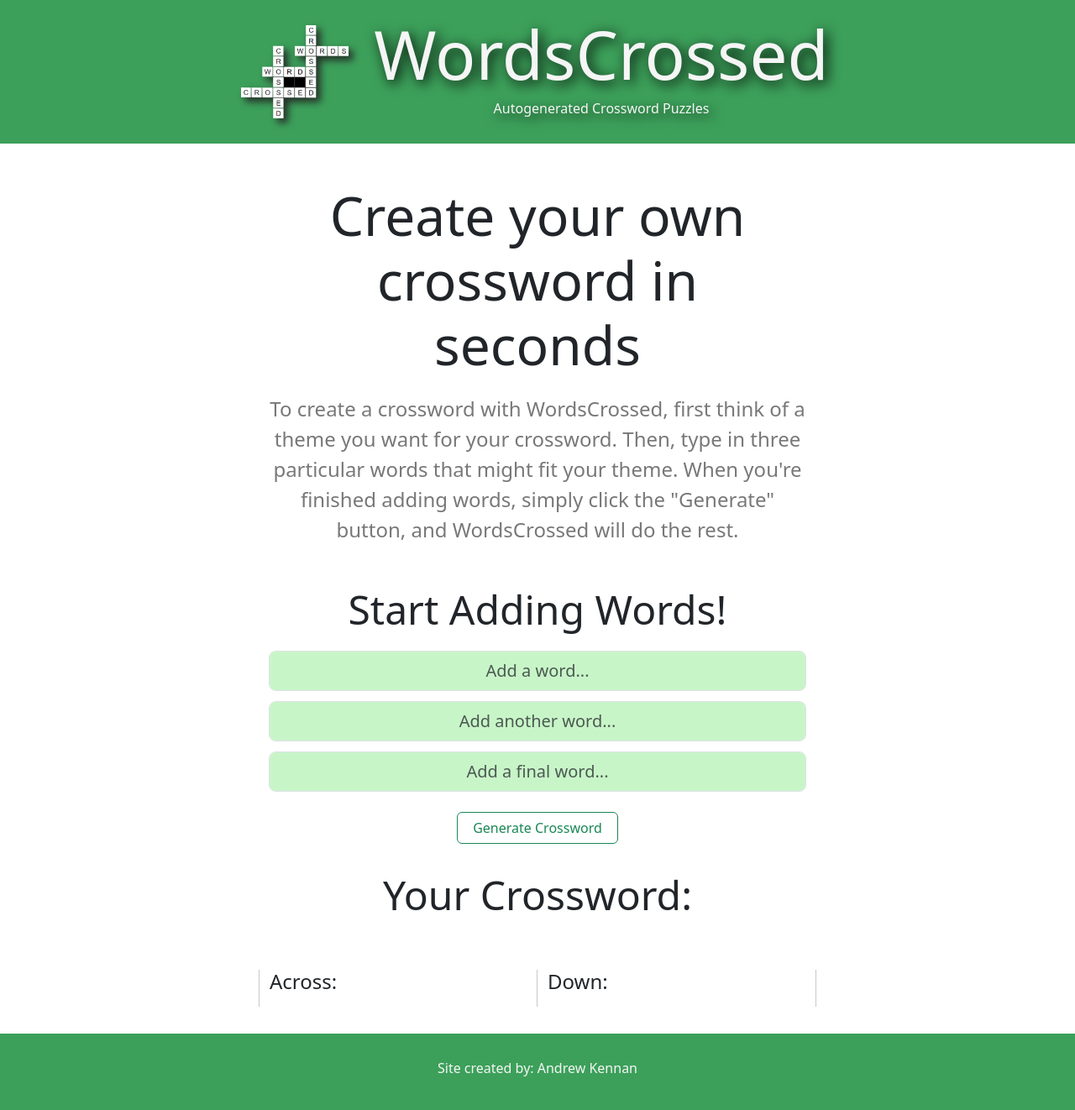
After one commit to shterybai/crossword_generator_website, a Flask app: template templates/display_crossword.html in a window 1280 px wide. The commit adds this page. Shown: the whole page at 84% size. Run offline with Flask 2, Linux system fonts and the light colour scheme; the template is opened without the code that fills it, so the values that code supplies are empty; some libraries are stand-ins or nearby versions.

Commit message:
Filled/Empty crossword pages created

```diff
--- a/main.py
+++ b/main.py
@@ -17,12 +17,12 @@ def home():
         # return combined_words
 
         # Step 5: make a GET request to the external API using the combined string
-        response = requests.get(f'https://1704-109-255-231-194.eu.ngrok.io/request?user_words={combined_words}')
+        response = requests.get(f'https://7654-109-255-231-194.eu.ngrok.io/request?user_words={combined_words}')
 
         print(response.json())
 
         # Step 6: return a response to the user
-        return render_template("crossword.html", crossword=response.json())
+        return render_template("display_crossword.html", crossword=response.json())
     else:
         return render_template("index.html")
 
--- /dev/null
+++ b/templates/display_crossword.html
@@ -0,0 +1,152 @@
+{% include "navbar.html" %}
+
+{% block content %}
+<div class="col-md-6 offset-md-3 animate__animated animate__fadeInUp" style="padding-top: 32px">
+    <h1 class="text-center" style="font-size: 4rem; padding-bottom: 12px">Create your own crossword in seconds</h1>
+    <p class="text-center" style="font-size: 1.5rem; color: rgb(120, 120, 120)">To create a crossword with WordsCrossed, first think of a theme you want for your crossword. Then, type in three particular words that might fit your theme. When you're finished adding words, simply click the "Generate" button, and WordsCrossed will do the rest.</p>
+</div>
+
+<div class="col-md-6 offset-md-3 animate__animated animate__fadeInUp" style="padding-top: 32px">
+    <h1 class="text-center" style="font-size: 3rem; padding-bottom: 12px">Start Adding Words!</h1>
+    <form action="/fyp" method="post">
+        <div class="input-group input-group-lg" style="padding-bottom: 12px">
+            <input type="text" name="word1" class="form-control text-center" placeholder="Add a word..." aria-label="Add a word..." aria-describedby="inputGroup-sizing-sm" style="background-color: rgb(200, 245, 200)">
+        </div>
+        <div class="input-group input-group-lg" style="padding-bottom: 12px">
+            <input type="text" name="word2" class="form-control text-center" placeholder="Add another word..." aria-label="Add another word..." aria-describedby="inputGroup-sizing-sm" style="background-color: rgb(200, 245, 200)">
+        </div>
+        <div class="input-group input-group-lg" style="padding-bottom: 12px">
+            <input type="text" name="word3" class="form-control text-center" placeholder="Add a final word..." aria-label="Add a final word..." aria-describedby="inputGroup-sizing-sm" style="background-color: rgb(200, 245, 200)">
+        </div>
+        <div class="col-md-12 text-center" style="padding-top: 12px">
+            <button type="submit" class="btn btn-outline-success" style="width: 30%;">Generate Crossword</button>
+        </div>
+    </form>
+</div>
+<div class="col-md-6 offset-md-3 animate__animated animate__fadeInUp" style="padding-top: 32px">
+    <h1 class="text-center" style="font-size: 3rem; padding-bottom: 12px">Your Crossword:</h1>
+    <div id="grid">
+        <table class="table" style="border-collapse: collapse">
+            <tbody>
+                {% for row in crossword['crossword'] %}
+                <tr>
+                    {% set count_namespace = namespace(count=0) %}
+                    {% for letter in row %}
+                    {% if row == crossword['crossword'][0] and letter == row[1] and count_namespace.count == 1 %}
+                    <td class="text-center custom_square" style="font-size: 24px; width: 100px; height: 50px; border: 1px solid black;">
+                        <p style="position: fixed; font-size: 12px; margin-top: -6px; margin-left: -2px; margin-bottom: 0">1</p>
+                        <p style="margin-bottom: 0"><b>{{ letter }}</b></p>
+                    </td>
+                    {% elif row == crossword['crossword'][0] and letter == row[3] and count_namespace.count == 3 %}
+                    <td class="text-center custom_square" style="font-size: 24px; width: 100px; height: 50px; border: 1px solid black;">
+                        <p style="position: fixed; font-size: 12px; margin-top: -6px; margin-left: -2px; margin-bottom: 0">2</p>
+                        <p style="margin-bottom: 0"><b>{{ letter }}</b></p>
+                    </td>
+                    {% elif row == crossword['crossword'][0] and letter == row[5] and count_namespace.count == 5 %}
+                    <td class="text-center custom_square" style="font-size: 24px; width: 100px; height: 50px; border: 1px solid black;">
+                        <p style="position: fixed; font-size: 12px; margin-top: -6px; margin-left: -2px; margin-bottom: 0">3</p>
+                        <p style="margin-bottom: 0"><b>{{ letter }}</b></p>
+                    </td>
+                    {% elif row == crossword['crossword'][0] and letter == row[7] and count_namespace.count == 7 %}
+                    <td class="text-center custom_square" style="font-size: 24px; width: 100px; height: 50px; border: 1px solid black;">
+                        <p style="position: fixed; font-size: 12px; margin-top: -6px; margin-left: -2px; margin-bottom: 0">4</p>
+                        <p style="margin-bottom: 0"><b>{{ letter }}</b></p>
+                    </td>
+                    {% elif row == crossword['crossword'][0] and letter == row[9] and count_namespace.count == 9 %}
+                    <td class="text-center custom_square" style="font-size: 24px; width: 100px; height: 50px; border: 1px solid black;">
+                        <p style="position: fixed; font-size: 12px; margin-top: -6px; margin-left: -2px; margin-bottom: 0">5</p>
+                        <p style="margin-bottom: 0"><b>{{ letter }}</b></p>
+                    </td>
+                    {% elif row == crossword['crossword'][1] and letter == row[0] and count_namespace.count == 0 %}
+                    <td class="text-center custom_square" style="font-size: 24px; width: 100px; height: 50px; border: 1px solid black;">
+                        <p style="position: fixed; font-size: 12px; margin-top: -6px; margin-left: -2px; margin-bottom: 0">6</p>
+                        <p style="margin-bottom: 0"><b>{{ letter }}</b></p>
+                    </td>
+                    {% elif row == crossword['crossword'][1] and letter == row[5] and count_namespace.count == 5 %}
+                    <td class="text-center custom_square" style="font-size: 24px; width: 100px; height: 50px; border: 1px solid black;">
+                        <p style="position: fixed; font-size: 12px; margin-top: -6px; margin-left: -2px; margin-bottom: 0">7</p>
+                        <p style="margin-bottom: 0"><b>{{ letter }}</b></p>
+                    </td>
+                    {% elif row == crossword['crossword'][3] and letter == row[1] and count_namespace.count == 1 %}
+                    <td class="text-center custom_square" style="font-size: 24px; width: 100px; height: 50px; border: 1px solid black;">
+                        <p style="position: fixed; font-size: 12px; margin-top: -6px; margin-left: -2px; margin-bottom: 0">8</p>
+                        <p style="margin-bottom: 0"><b>{{ letter }}</b></p>
+                    </td>
+                    {% elif row == crossword['crossword'][5] and letter == row[0] and count_namespace.count == 0 %}
+                    <td class="text-center custom_square" style="font-size: 24px; width: 100px; height: 50px; border: 1px solid black;">
+                        <p style="position: fixed; font-size: 12px; margin-top: -6px; margin-left: -2px; margin-bottom: 0">9</p>
+                        <p style="margin-bottom: 0"><b>{{ letter }}</b></p>
+                    </td>
+                    {% elif row == crossword['crossword'][5] and letter == row[1] and count_namespace.count == 1 %}
+                    <td class="text-center custom_square" style="font-size: 24px; width: 100px; height: 50px; border: 1px solid black;">
+                        <p style="position: fixed; font-size: 12px; margin-top: -6px; margin-left: -2px; margin-bottom: 0">10</p>
+                        <p style="margin-bottom: 0"><b>{{ letter }}</b></p>
+                    </td>
+                    {% elif row == crossword['crossword'][5] and letter == row[7] and count_namespace.count == 7 %}
+                    <td class="text-center custom_square" style="font-size: 24px; width: 100px; height: 50px; border: 1px solid black;">
+                        <p style="position: fixed; font-size: 12px; margin-top: -6px; margin-left: -2px; margin-bottom: 0">11</p>
+                        <p style="margin-bottom: 0"><b>{{ letter }}</b></p>
+                    </td>
+                    {% elif row == crossword['crossword'][7] and letter == row[0] and count_namespace.count == 0 %}
+                    <td class="text-center custom_square" style="font-size: 24px; width: 100px; height: 50px; border: 1px solid black;">
+                        <p style="position: fixed; font-size: 12px; margin-top: -6px; margin-left: -2px; margin-bottom: 0">12</p>
+                        <p style="margin-bottom: 0"><b>{{ letter }}</b></p>
+                    </td>
+                    {% elif row == crossword['crossword'][7] and letter == row[3] and count_namespace.count == 3 %}
+                    <td class="text-center custom_square" style="font-size: 24px; width: 100px; height: 50px; border: 1px solid black;">
+                        <p style="position: fixed; font-size: 12px; margin-top: -6px; margin-left: -2px; margin-bottom: 0">13</p>
+                        <p style="margin-bottom: 0"><b>{{ letter }}</b></p>
+                    </td>
+                    {% elif row == crossword['crossword'][7] and letter == row[9] and count_namespace.count == 9 %}
+                    <td class="text-center custom_square" style="font-size: 24px; width: 100px; height: 50px; border: 1px solid black;">
+                        <p style="position: fixed; font-size: 12px; margin-top: -6px; margin-left: -2px; margin-bottom: 0">14</p>
+                        <p style="margin-bottom: 0"><b>{{ letter }}</b></p>
+                    </td>
+                    {% elif row == crossword['crossword'][9] and letter == row[0] and count_namespace.count == 0 %}
+                    <td class="text-center custom_square" style="font-size: 24px; width: 100px; height: 50px; border: 1px solid black;">
+                        <p style="position: fixed; font-size: 12px; margin-top: -6px; margin-left: -2px; margin-bottom: 0">15</p>
+                        <p style="margin-bottom: 0"><b>{{ letter }}</b></p>
+                    </td>
+                    {% elif row == crossword['crossword'][9] and letter == row[7] and count_namespace.count == 7 %}
+                    <td class="text-center custom_square" style="font-size: 24px; width: 100px; height: 50px; border: 1px solid black;">
+                        <p style="position: fixed; font-size: 12px; margin-top: -6px; margin-left: -2px; margin-bottom: 0">16</p>
+                        <p style="margin-bottom: 0"><b>{{ letter }}</b></p>
+                    </td>
+                    {% else %}
+                    <td{% if '#' in letter %} class="text-center custom_square" style="font-size: 24px; width: 100px; height: 50px; border: 1px solid black; background-color: black; color: black;" {% else %} class="text-center" style="font-size: 24px; width: 100px; height: 50px; border: 1px solid black;" {% endif %}><b>{{ letter }}</b></td>
+                    {% endif %}
+                    {% set count_namespace.count = count_namespace.count + 1 %}
+                    {% endfor %}
+                </tr>
+                {% endfor %}
+            </tbody>
+        </table>
+    </div>
+    <div id="clues" class="row">
+        <div class="col-md-6 animate__animated animate__fadeInLeft" style="margin-top: 24px; border-left: 1px solid rgb(200, 200, 200); border-right: 1px solid rgb(200, 200, 200);">
+            <h4>Across:</h4>
+            <ul id="across_clues" style="list-style-type: none;">
+                {% for clue in crossword['words'] %}
+                {% if clue.orientation == "across" %}
+                <li><b>{{clue.number}}:</b> {{clue.clue}} ({{clue.word|length}})</li>
+                {% endif %}
+                {% endfor %}
+            </ul>
+        </div>
+        <br>
+        <div class="col-md-6 animate__animated animate__fadeInRight" style="margin-top: 24px;  border-right: 1px solid rgb(200, 200, 200);">
+            <h4>Down:</h4>
+            <ul id="down_clues" style="list-style-type: none;">
+                {% for clue in crossword['words'] %}
+                {% if clue.orientation == "down" %}
+                <li><b>{{clue.number}}:</b> {{clue.clue}} ({{clue.word|length}})</li>
+                {% endif %}
+                {% endfor %}
+            </ul>
+        </div>
+    </div>
+</div>
+
+{% endblock %}
+
+{% include "footer.html" %}
--- /dev/null
+++ b/templates/footer.html
@@ -0,0 +1,3 @@
+<footer class="text-center animate__animated animate__fadeIn" style="background-color: rgb(60, 160, 90); padding: 32px; margin-top: 32px">
+    <h6 style="color: whitesmoke;">Site created by: Andrew Kennan</h6>
+</footer>
--- a/templates/index.html
+++ b/templates/index.html
@@ -1,4 +1,4 @@
-{% extends "navbar.html" %}
+{% include "navbar.html" %}
 
 {% block content %}
 <div class="col-md-6 offset-md-3 animate__animated animate__fadeInUp" style="padding-top: 32px">
@@ -24,3 +24,5 @@
     </form>
 </div>
 {% endblock %}
+
+{% extends "footer.html" %}
--- a/templates/navbar.html
+++ b/templates/navbar.html
@@ -27,10 +27,6 @@
 {% block crossword %}
 {% endblock %}
 
-<footer class="text-center animate__animated animate__fadeIn" style="background-color: rgb(60, 160, 90); padding: 32px; margin-top: 32px">
-    <h6 style="color: whitesmoke;">Site created by: Andrew Kennan</h6>
-</footer>
-
 <!--Bootstrap JS-->
 <script src="https://cdn.jsdelivr.net/npm/bootstrap@5.3.0-alpha1/dist/js/bootstrap.bundle.min.js" integrity="sha384-w76AqPfDkMBDXo30jS1Sgez6pr3x5MlQ1ZAGC+nuZB+EYdgRZgiwxhTBTkF7CXvN" crossorigin="anonymous"></script>
 
```
Also changed, not shown: templates/empty_crossword.html (renamed from templates/crossword.html, +4 -21 lines), templates/filled_crossword.html (added, +127 -0 lines).
